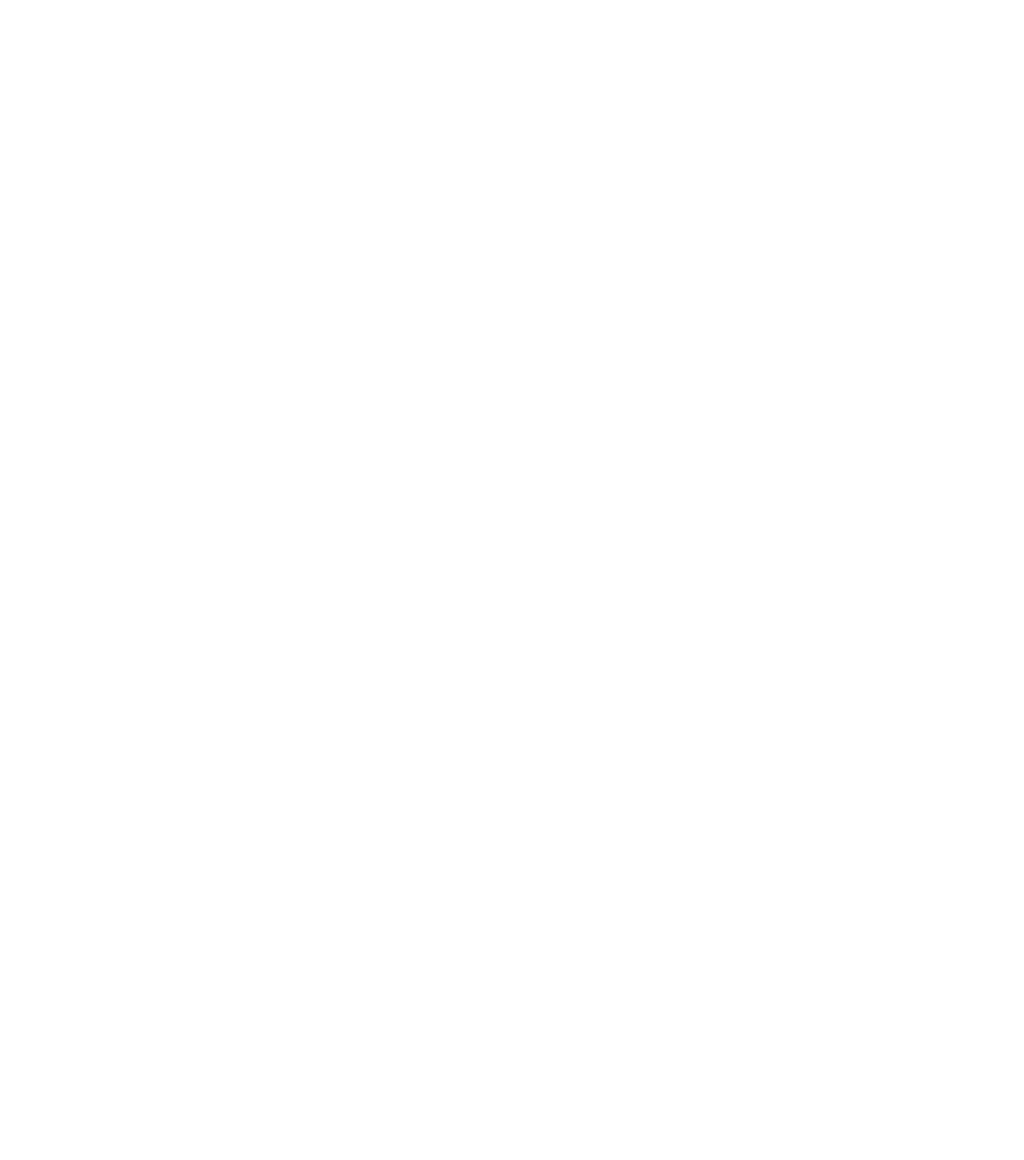
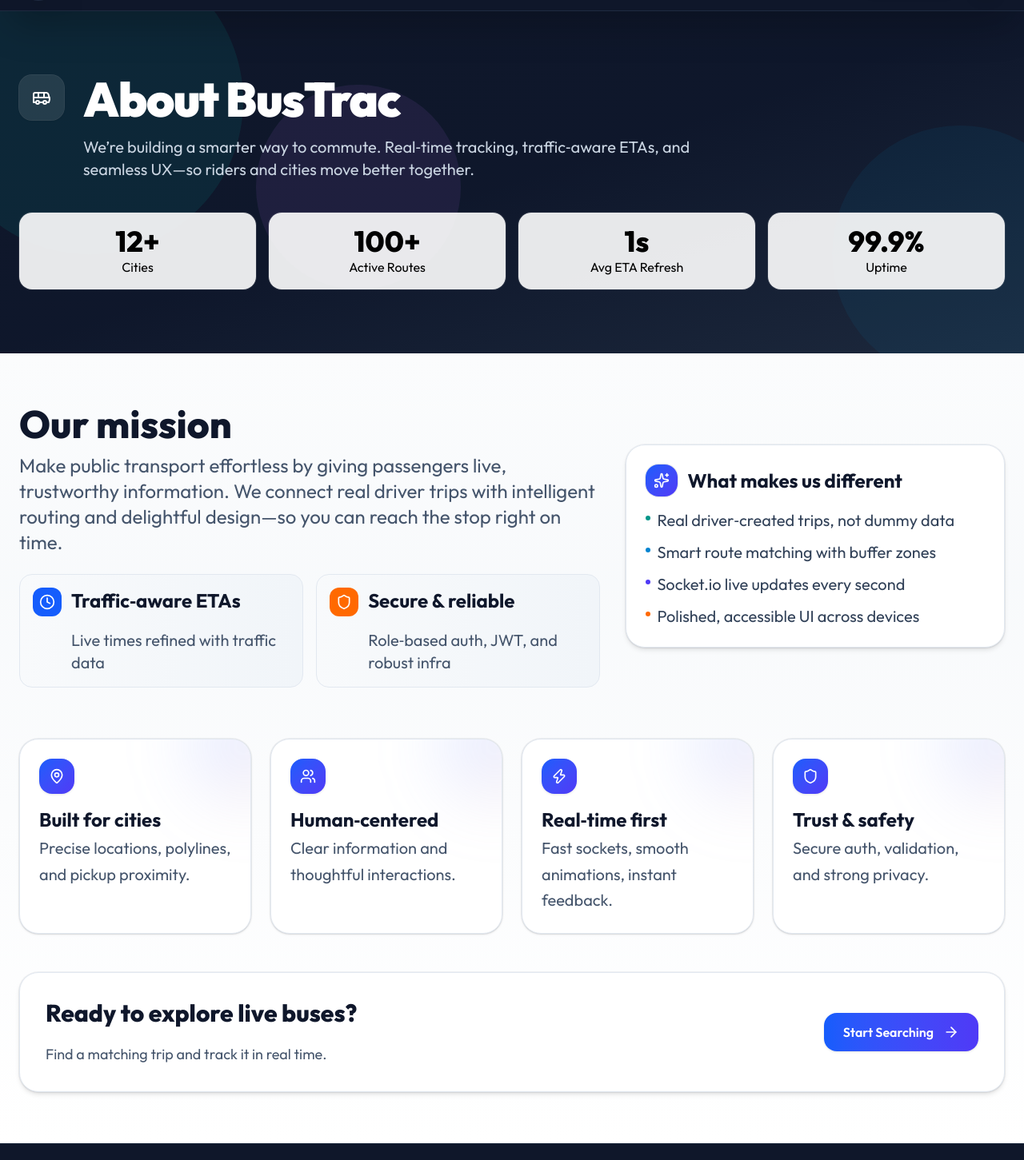
Before and after one commit to Deepanshumelkani77/BusTrack, a React app in the folder frontend/: page /about in a window 1280 px wide. Before the commit this address had no page. Shown: the part 59-1510 px from the top of the page at 80% size. Before the commit the page ends 800 px from the top, so only its background shows below. Built offline with nearby package versions, Linux system fonts and the light colour scheme; the HTML template or start-up script is replaced by a standard one.

Commit message:
about page created

```diff
--- a/frontend/src/App.jsx
+++ b/frontend/src/App.jsx
@@ -6,6 +6,7 @@ import DriverAuth from './pages/DriverAuth'
 import UserHome from './pages/userHome'
 import UserNavbar from './components/UserNavbar'
 import UserFooter from './components/UserFooter'
+import UserAbout from './pages/UserAbouth'
 
 const App = () => {
   return (
@@ -21,6 +22,7 @@ const App = () => {
           <UserFooter />
         </>
       } />
+      <Route path="/about" element={<UserAbout />} />
     </Routes>
   )
 }
--- a/frontend/src/pages/UserAbouth.jsx
+++ b/frontend/src/pages/UserAbouth.jsx
@@ -1,9 +1,12 @@
   import React from 'react'
   import { Bus, MapPin, Clock, Shield, Zap, Users, Sparkles, ArrowRight } from 'lucide-react'
+    import UserNavbar from '../components/UserNavbar'
+    import UserFooter from '../components/UserFooter'
 
   const UserAbout = () => {
   return (
-
+<>
+ <UserNavbar />
     <div className="min-h-screen bg-gradient-to-b from-white via-slate-50 to-white">
       {/* Hero */}
       <section className="relative overflow-hidden bg-gradient-to-br from-[#0F172A] via-slate-900 to-slate-800">
@@ -143,6 +146,9 @@
         .animate-fade-up { animation: fade-up .5s ease-out both; }
       `}</style>
     </div>
+
+  <UserFooter />
+  </>
   )
 }
 
```
